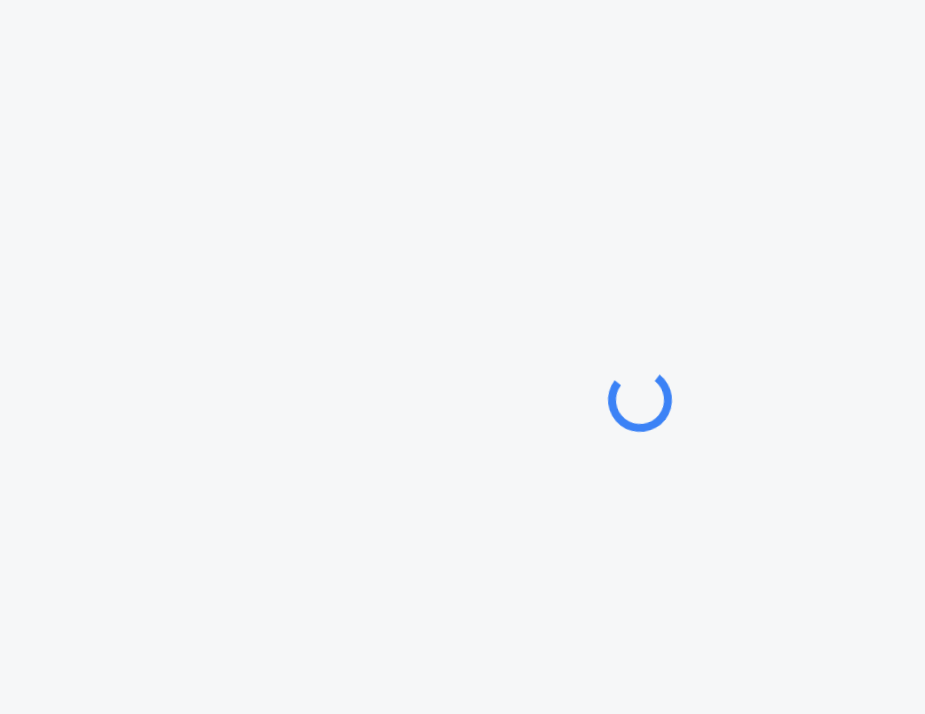
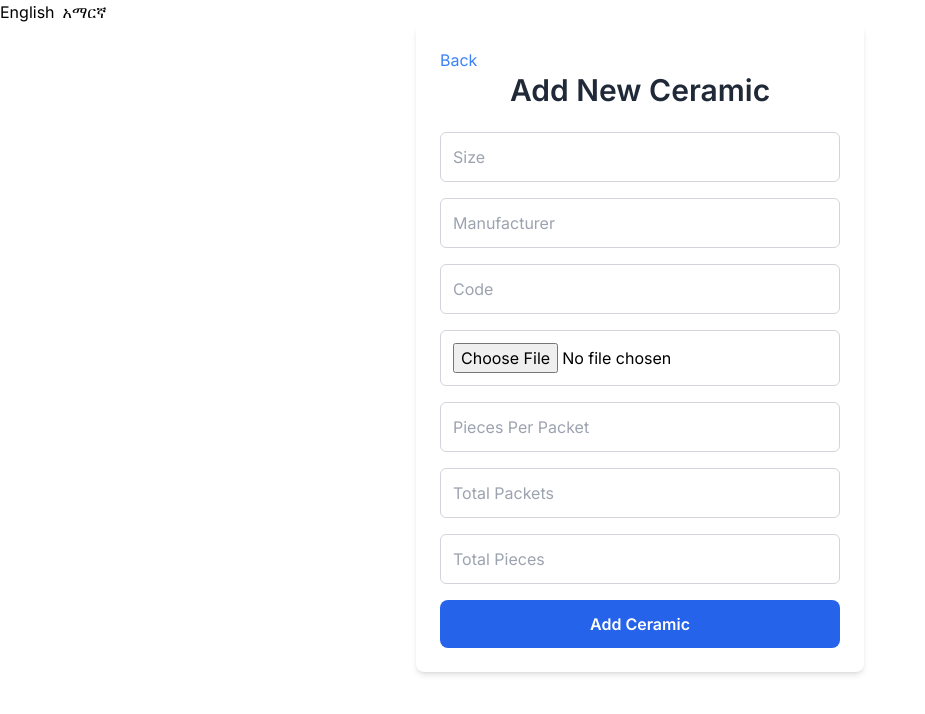
Before and after one commit to tsegaye27/ceramics-store, a Next.js app: page /ceramics/add in a window 1280 px wide. Before the commit this address had no page. Shown: the top 714 px of the page, without its empty margins (0-925 px from the left). Built offline with nearby package versions, Linux system fonts and the light colour scheme.

Commit message:
Refactor CeramicForm component: Add image upload functionality

```diff
--- a/app/ceramics/add/page.tsx
+++ b/app/ceramics/add/page.tsx
@@ -8,7 +8,6 @@ import { useLanguage } from "@/app/context/LanguageContext";
 import { useDispatch, useSelector } from "react-redux";
 import { setError, setLoading } from "@/app/store/userSlice";
 import { RootState } from "@/app/store/store";
-import { jwtDecode } from "jwt-decode";
 import Spinner from "@/app/components/Spinner";
 
 const CeramicForm = () => {
@@ -16,39 +15,8 @@ const CeramicForm = () => {
   const router = useRouter();
   const { t, switchLanguage } = useLanguage();
   const dispatch = useDispatch();
+  const isLoading = useSelector((state: RootState) => state.global.isLoading);
   const { error } = useSelector((state: RootState) => state.global);
-  const [isLoading, setLoading] = useState<boolean>(false);
-
-  useEffect(() => {
-    const checkTokenExpiration = () => {
-      if (!token) {
-        setLoading(true);
-        router.push("/auth/login");
-        return;
-      }
-
-      try {
-        const decodedToken: { exp: number } = jwtDecode(token);
-        const currentTime = Date.now() / 1000;
-
-        if (decodedToken.exp < currentTime) {
-          setLoading(true);
-          router.push("/auth/login");
-        }
-      } catch (error) {
-        setLoading(true);
-        router.push("/auth/login");
-      } finally {
-        setLoading(false);
-      }
-    };
-
-    checkTokenExpiration();
-
-    const interval = setInterval(checkTokenExpiration, 43200 * 1000);
-
-    return () => clearInterval(interval);
-  }, [token, router]);
 
   const [formData, setFormData] = useState({
     size: "",
@@ -58,6 +26,7 @@ const CeramicForm = () => {
     piecesPerPacket: "",
     totalPackets: "",
     totalPiecesWithoutPacket: "",
+    imageUrl: "",
   });
 
   const [showSizeList, setShowSizeList] = useState(false);
@@ -87,7 +56,7 @@ const CeramicForm = () => {
 
   const handleSubmit = async (e: React.FormEvent) => {
     e.preventDefault();
-    setLoading(true);
+    dispatch(setLoading(true));
     let packets = Number(formData.totalPackets);
     let pieces = Number(formData.totalPiecesWithoutPacket);
     while (pieces >= Number(formData.piecesPerPacket)) {
@@ -121,28 +90,37 @@ const CeramicForm = () => {
         piecesPerPacket: "",
         totalPackets: "",
         totalPiecesWithoutPacket: "",
+        imageUrl: "",
       });
-      setLoading(true);
       router.push("/ceramics");
 
       dispatch(setError(""));
     } catch (error: any) {
       dispatch(
-        setError(error.response.data.error || "An unexpected error occurred.")
+        setError(error.response?.data?.error || "An unexpected error occurred.")
       );
     } finally {
-      setLoading(false);
+      dispatch(setLoading(false));
     }
   };
 
-  const handleNavigate = () => {
-    setLoading(true);
+  const handleImageChange = (e: React.ChangeEvent<HTMLInputElement>) => {
+    const file = e.target.files?.[0];
+    if (file) {
+      const reader = new FileReader();
+      reader.readAsDataURL(file);
+      reader.onload = () => {
+        setFormData((prevData) => ({
+          ...prevData,
+          imageUrl: reader.result as string,
+        }));
+      };
+    }
   };
-
-  if (isLoading) return <Spinner />;
 
   return (
     <>
+      {isLoading && <Spinner />}
       <button onClick={() => switchLanguage("en")} className="mr-2">
         English
       </button>
@@ -150,11 +128,7 @@ const CeramicForm = () => {
         አማርኛ
       </button>
       <div className="p-6 max-w-md mx-auto bg-white rounded-lg shadow-md">
-        <Link
-          href="/ceramics"
-          onClick={handleNavigate}
-          className="text-blue-500"
-        >
+        <Link href="/ceramics" className="text-blue-500">
           {t("back")}
         </Link>
         <h1 className="text-3xl font-semibold text-center text-gray-800 mb-6">
@@ -271,6 +245,15 @@ const CeramicForm = () => {
             required
           />
           <input
+            type="file"
+            name="imageUrl"
+            placeholder={t("image")}
+            value={formData.imageUrl}
+            onChange={handleImageChange}
+            className="border border-gray-300 rounded-md p-3 w-full focus:outline-none focus:ring-2 focus:ring-blue-500"
+            required
+          />
+          <input
             type="text"
             name="piecesPerPacket"
             placeholder={t("piecesPerPacket")}
@@ -309,5 +292,4 @@ const CeramicForm = () => {
     </>
   );
 };
-
 export default CeramicForm;
```
